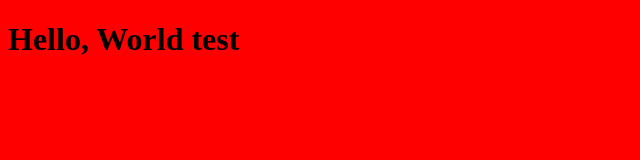
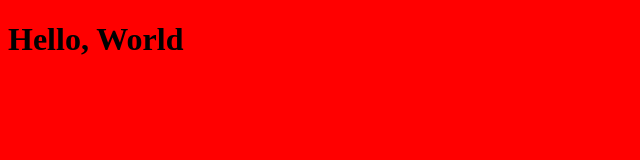
Before and after one commit to NurMohamed-system/Node-Hello-World, a website: page views/home.html in a window 1280 px wide. Shown: the full height of the page, 0-640 px from the left. Drawn offline with Linux system fonts and the light colour scheme.

Commit message:
fix test

```diff
--- a/views/home.html
+++ b/views/home.html
@@ -7,6 +7,6 @@
     <link rel="stylesheet" href="/css/home.css"
   </head>
   <body>
-    <h1>Hello, World test</h1>
+    <h1>Hello, World</h1>
   </body>
 </html>
```
